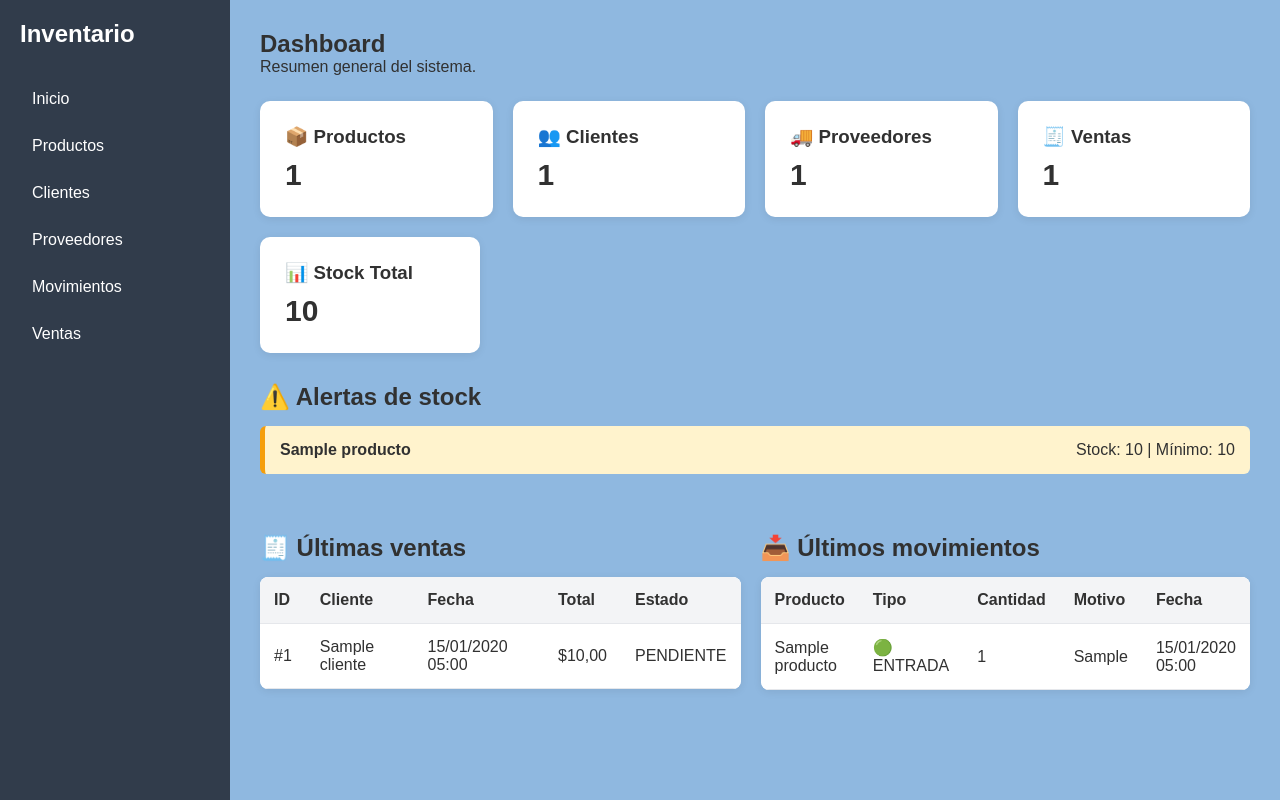
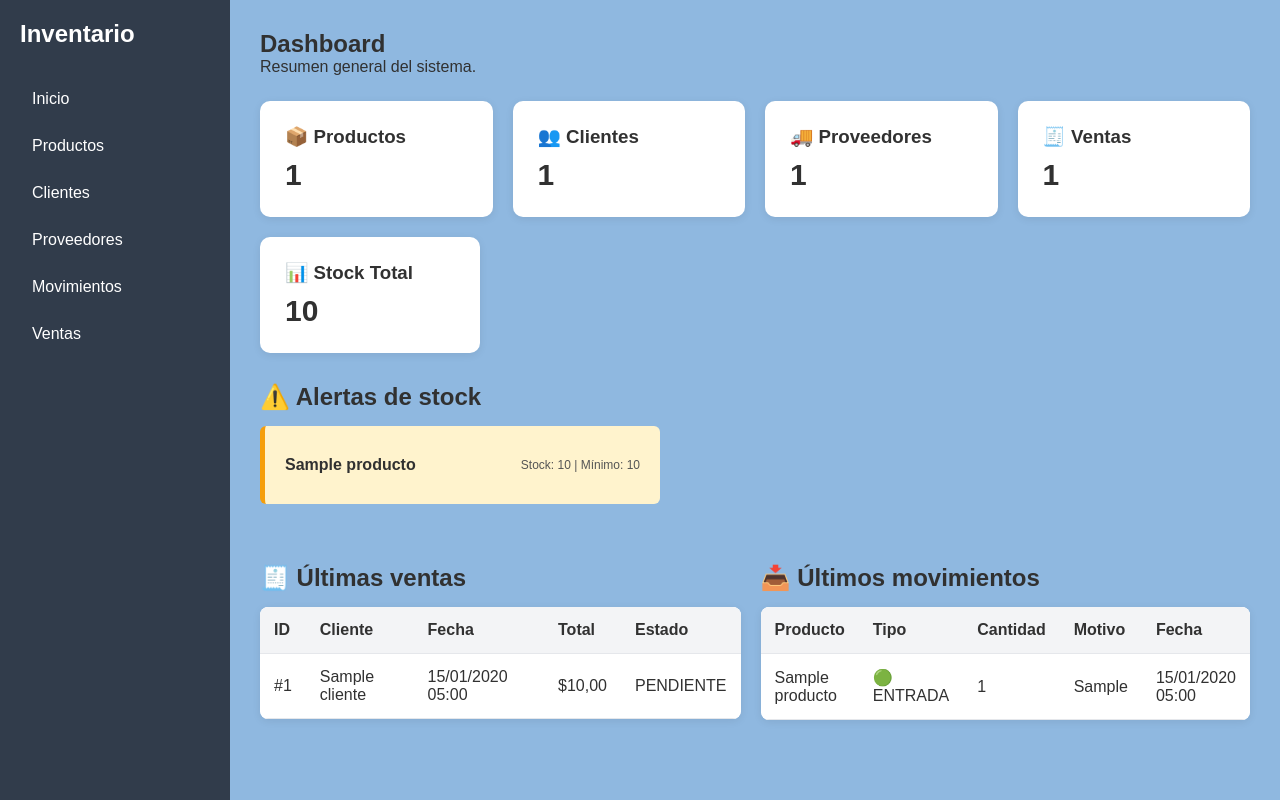
Before and after one commit to alexandermauryhurtado-jpg/inventario, a Django app: page / in a window 1280 px wide. Run offline with Django 5.2, Linux system fonts and the light colour scheme; tables that the repository leaves empty hold one stand-in row (values such as "Sample post").

Commit message:
actualizacion de estilos  alerta stock minimo

```diff
--- a/dashboard/static/dashboard/css/estilos.css
+++ b/dashboard/static/dashboard/css/estilos.css
@@ -83,12 +83,22 @@ body {
 .alerta {
     background: #fff3cd;
     border-left: 5px solid #f59e0b;
-    padding: 15px;
+    padding: 30px 20px;
     margin-bottom: 10px;
     border-radius: 6px;
 
     display: flex;
     justify-content: space-between;
+    align-items: center;
+
+    width: 400px;
+    min-width: 300px;
+    font-size: 16px;
+}
+
+.alerta span {
+    font-size: 12px;
+    color: #555;
 }
 
 .sin-alertas {
```
